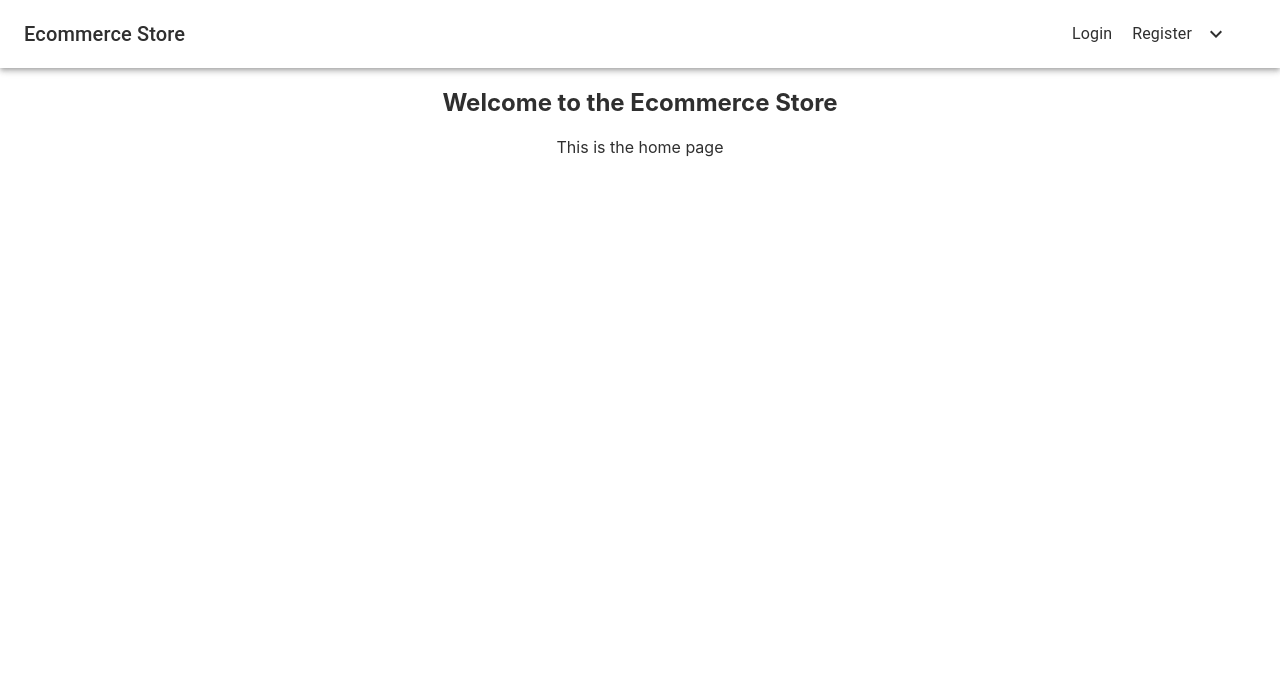
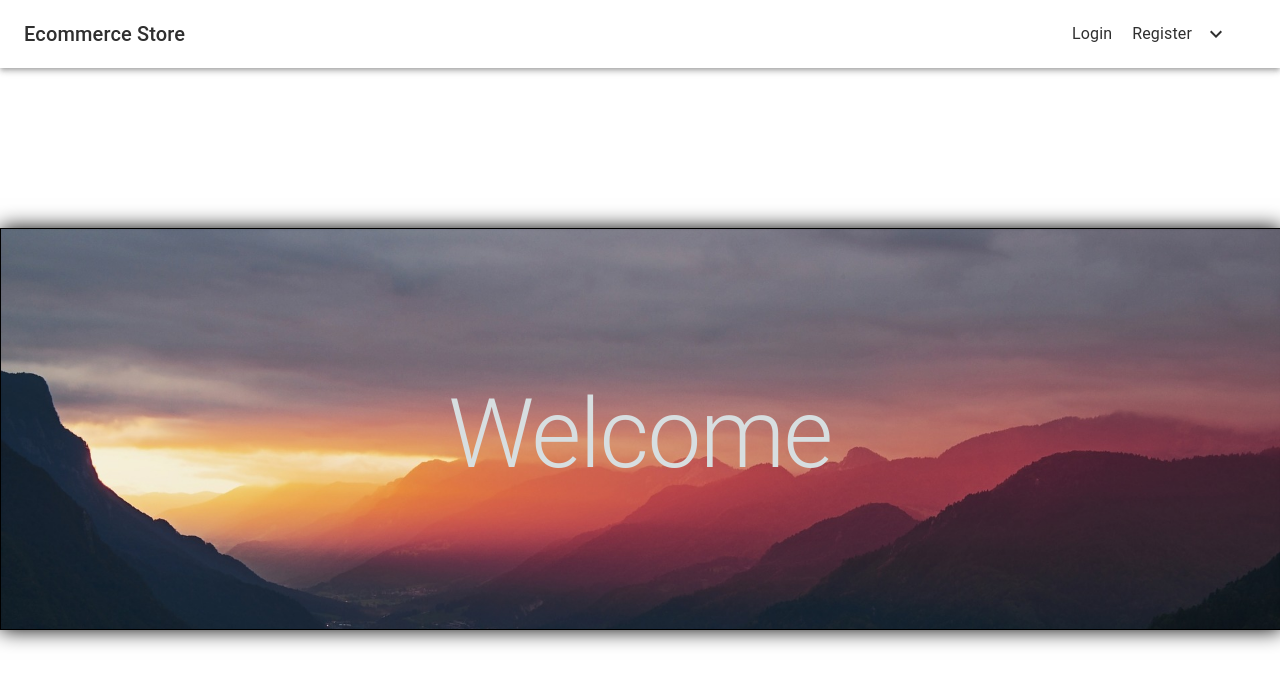
Before and after one commit to Forbidden-Duck/ecommerce-frontend, a React (Create React App) app: page / in a window 1280 px wide. Shown: the top 686 px of the page. Built offline with nearby package versions, Linux system fonts and the light colour scheme; no server answers.

Commit message:
Home page includes a image banner

```diff
--- a/src/routes/Home/Home.css
+++ /dev/null
@@ -1,4 +0,0 @@
-.home-section {
-    text-align: center;
-    margin: auto;
-}
--- a/src/routes/Home/Home.jsx
+++ b/src/routes/Home/Home.jsx
@@ -1,20 +1,52 @@
 import React from "react";
 import { useSelector } from "react-redux";
-import "./Home.css";
+import Typography from "@material-ui/core/Typography";
+import { makeStyles } from "@material-ui/core/styles";
 
 function Home() {
     const { authenticatedUser } = useSelector((state) => state.user);
     const { darkMode } = useSelector((state) => state.site);
+    const glowColour = darkMode ? Array(3).fill("255") : Array(3).fill("0");
+
+    const useStyles = makeStyles((theme) => ({
+        section: {
+            position: "relative",
+            width: "100%",
+            height: "100%",
+            textAlign: "center",
+            color: "#d7dee0",
+        },
+        background: {
+            backgroundImage: "url(/images/sunsetBackground.jpg)",
+            backgroundRepeat: "no-repeat",
+            backgroundPosition: "left",
+            backgroundSize: "cover",
+            position: "absolute",
+            top: "20%",
+            left: "0%",
+            width: "100%",
+            height: "50%",
+            border: `1px solid rgb(${glowColour})`,
+            boxShadow: `0px 1px 3px rgba(0, 0, 0, 0.05) inset, 0px 0px 20px rgba(${glowColour}, 1)`,
+        },
+        text: {
+            position: "absolute",
+            top: "50%",
+            left: "50%",
+            transform: "translate(-50%, -80%)",
+        },
+    }));
+    const classes = useStyles();
+
     return (
-        <section
-            className="home-section"
-            style={{ color: darkMode ? "#ccd2d4" : "#2f2f2f" }}
-        >
-            <h2>
-                Welcome {authenticatedUser && authenticatedUser.firstname} to
-                the Ecommerce Store
-            </h2>
-            <p>This is the home page</p>
+        <section className={classes.section}>
+            <div className={classes.background} />
+            <Typography className={classes.text} variant="h1">
+                Welcome
+                {authenticatedUser &&
+                    authenticatedUser.firstname &&
+                    ` ${authenticatedUser.firstname}`}
+            </Typography>
         </section>
     );
 }
```
Also changed, not shown: public/images/sunsetBackground.jpg (added).
